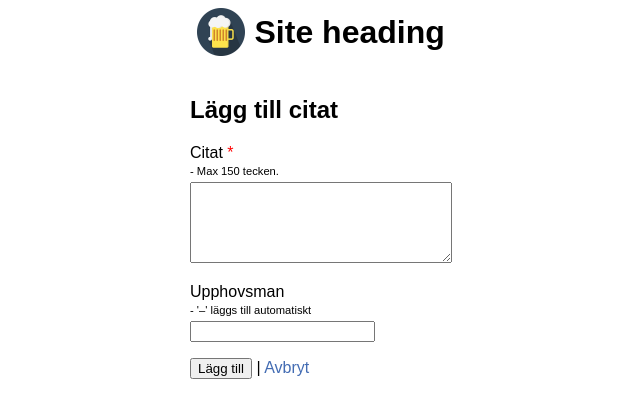
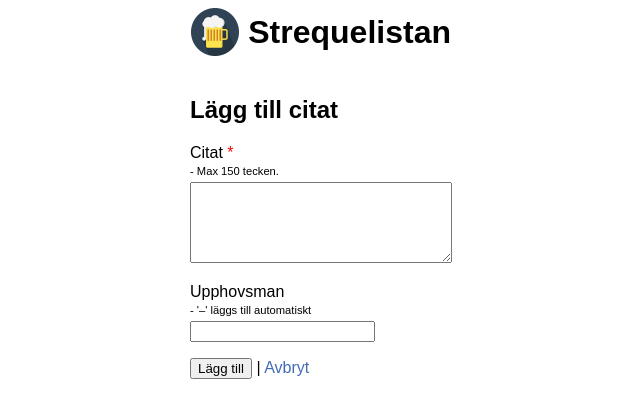
Before and after one commit to teknologkoren/flasquelistan, a Flask app: page /quotes/new in a window 1280 px wide. Shown: the top 420 px of the page, without its empty margins (319-959 px from the left). Run offline with Flask 2, Linux system fonts and the light colour scheme; a user stored in the database is signed in; parts of the project's set-up code (start-up, migrations or seed data) failed here and were passed over; some libraries are stand-ins or nearby versions.

Commit message:
Config options for site title and balance warnings

```diff
--- a/config.py
+++ b/config.py
@@ -2,6 +2,9 @@ from pathlib import Path
 
 DEBUG = True
 SECRET_KEY = 'super secret secret'
+
+SITE_TITLE = "Strequelistan"
+DISPLAY_BALANCE_WARNINGS = True
 
 SESSION_COOKIE_SECURE = False  # Change to True in production instance config
 SESSION_COOKIE_HTTPONLY = True
--- a/flasquelistan/factory.py
+++ b/flasquelistan/factory.py
@@ -30,6 +30,7 @@ def create_app(config=None, instance_config=None):
 
     setup_logging()
     setup_error_emails(app)
+    setup_jinja(app)
     setup_flask_admin(app, models.db)
     setup_flask_babel(app)
     setup_flask_uploads(app)
@@ -236,6 +237,11 @@ def init_db(app):
     models.db.create_all(app=app)
 
 
+def setup_jinja(app):
+    app.jinja_env.globals['site_title'] = \
+        lambda: app.config.get('SITE_TITLE', 'Strequelistan')
+
+
 def setup_flask_admin(app, db):
     import flask_admin
     from flask_admin import AdminIndexView
--- a/flasquelistan/templates/base.html
+++ b/flasquelistan/templates/base.html
@@ -13,7 +13,7 @@
     <link rel="stylesheet" href="{{ url_for('static', filename='css/streque.css') }}">
     <link rel="stylesheet" href="{{ url_for('static', filename='css/quotes.css') }}">
 
-    <title>{{ _("Site title") }}</title>
+    <title>{{ site_title() }}</title>
 
     {% block head %}
     {% endblock %}
@@ -26,7 +26,7 @@
     <header>
       <a class="logo" href="{{ url_for('strequelistan.index') }}">
         <img src="{{ url_for('static', filename='images/icon-192.png') }}" alt="">
-        <h1>{{ _("Site heading") }}</h1>
+        <h1>{{ site_title() }}</h1>
       </a>
     </header>
     {% block nav %}
```
Also changed, not shown: flasquelistan/views/strequelistan.py (+11 -6 lines).
